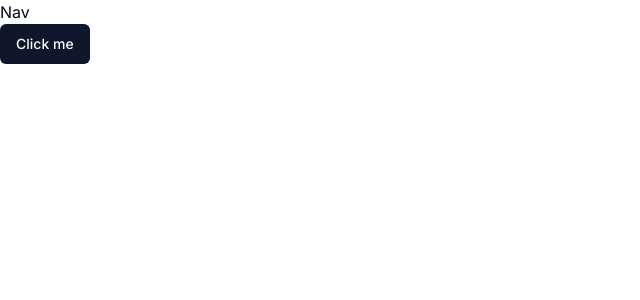
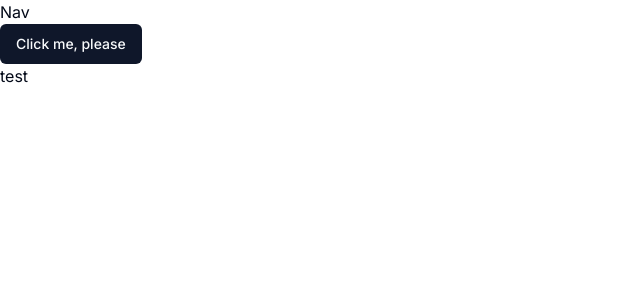
Before and after one commit to drydenje/nextjs-starter, a Next.js app: page / in a window 1280 px wide. Shown: the top 300 px of the page, without its empty margins (0-640 px from the left). Built offline with nearby package versions, Linux system fonts and the light colour scheme.

Commit message:
end of day, jest setup after each test not working atm

```diff
--- a/app/page.tsx
+++ b/app/page.tsx
@@ -5,7 +5,8 @@ import { Button } from '@/base/components/ui/button'
 export default function Home() {
   return (
     <main>
-      <Button>Click me</Button>
+      <Button>Click me, please</Button>
+      <div>test</div>
     </main>
   )
 }
--- a/jest.config.js
+++ b/jest.config.js
@@ -36,6 +36,9 @@ const customJestConfig = {
   // Configure Jest: Support Importing CSS files with moduleNameMapper
   // need to make this file too
   // '\\.css$': require.resolve('./test/style-mock.js'),
+  setupFilesAfterEnv: [
+    '<rootDir>/node_modules/@testing-library/jest-dom/extend-expect',
+  ],
 }
 
 // createJestConfig is exported in this way to ensure that next/jest can load the Next.js configuration, which is async
--- a/package.json
+++ b/package.json
@@ -33,7 +33,7 @@
     "typescript": "5.1.6"
   },
   "devDependencies": {
-    "@testing-library/jest-dom": "^6.0.0",
+    "@testing-library/jest-dom": "^6.1.2",
     "@testing-library/react": "^14.0.0",
     "@types/jest": "^29.5.3",
     "@typescript-eslint/eslint-plugin": "^6.4.0",
```
Also changed, not shown: 2 other files (tests, documents, lock files or other folders).
